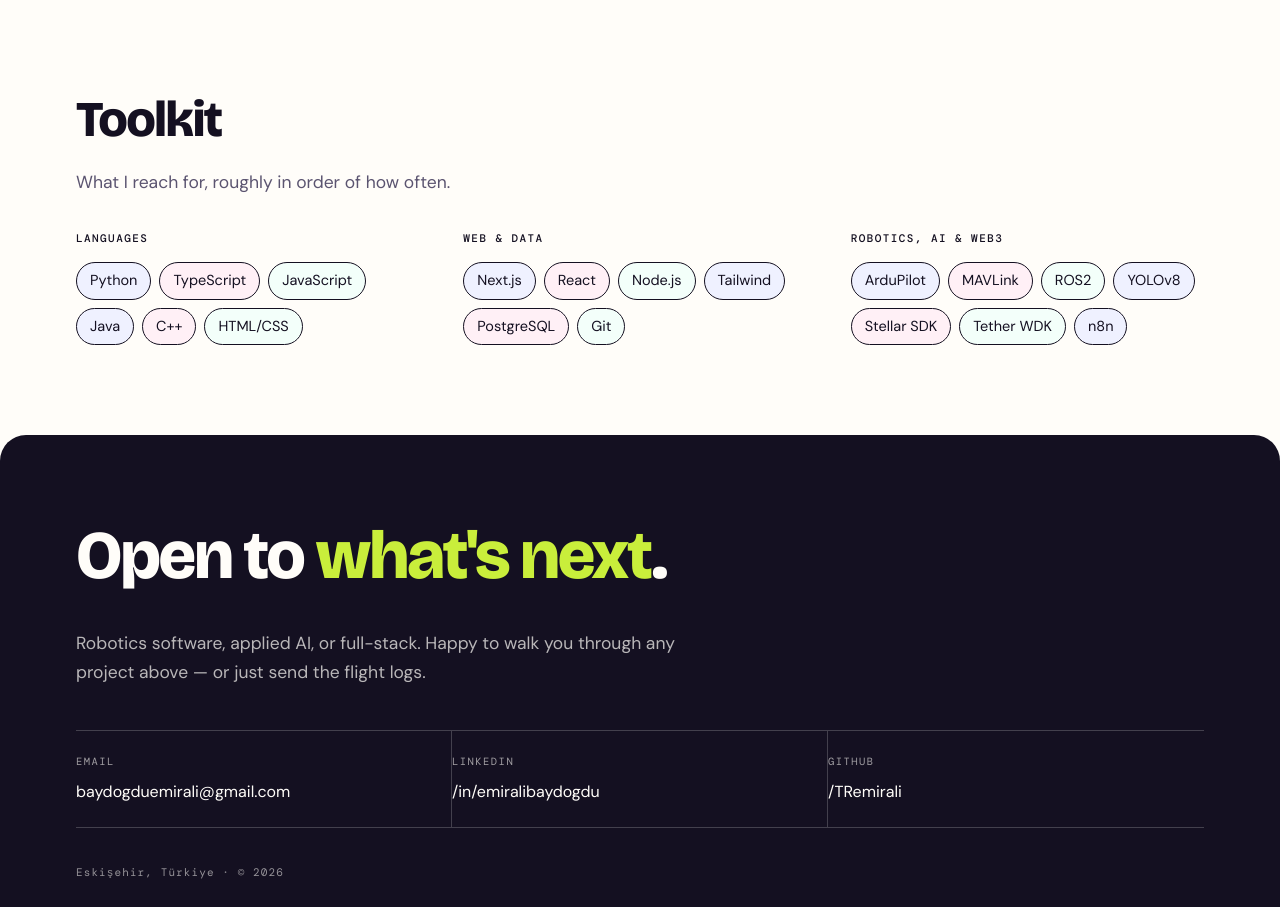
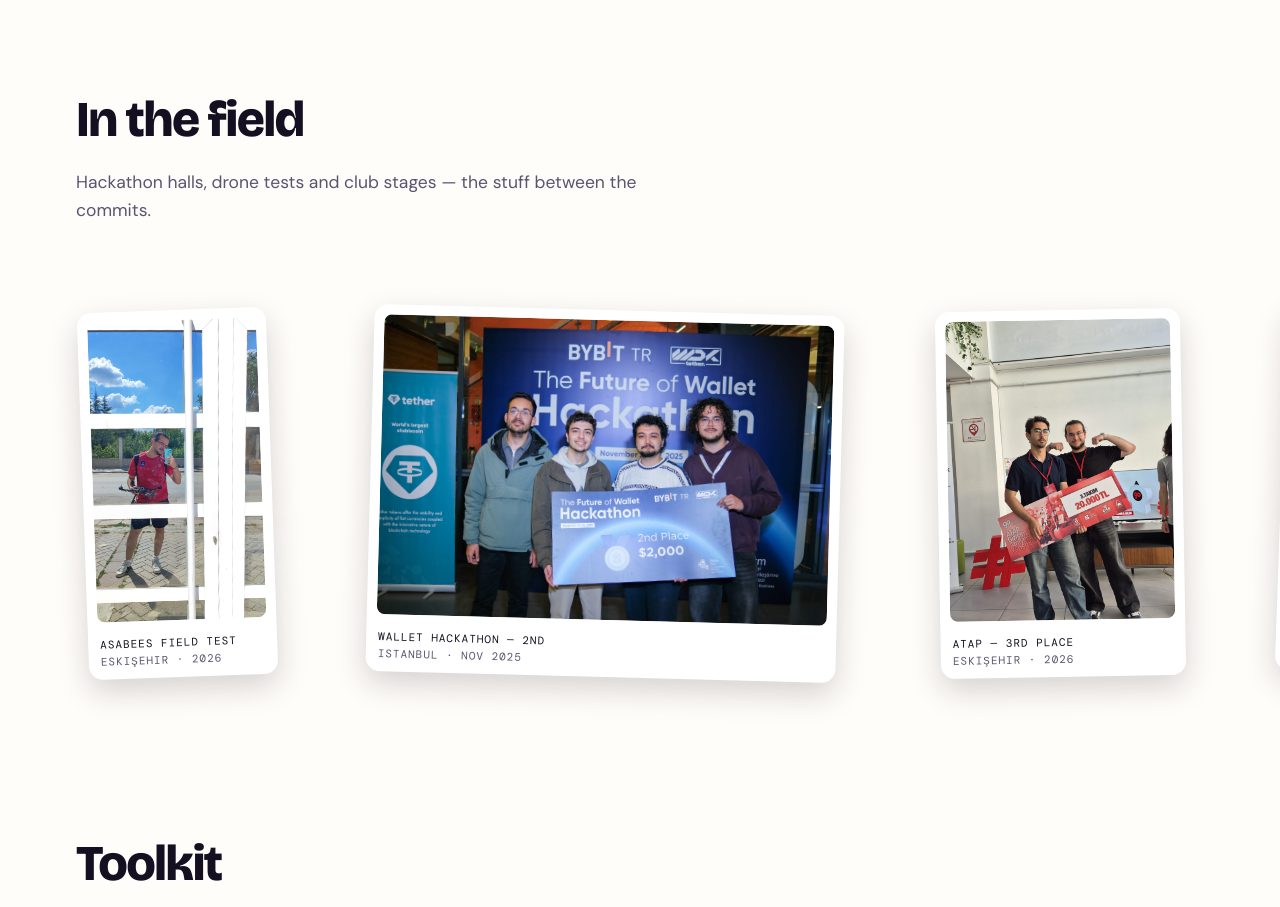
Before and after one commit to TRemirali/portfolio, a plain HTML site: page index.html in a window 1280 px wide. Shown: the part 3957-4864 px from the top of the page. Drawn offline with nearby package versions, Linux system fonts and the light colour scheme.

Commit message:
Add 'In the field' polaroid photo strip between Education and Toolkit

```diff
--- a/index.html
+++ b/index.html
@@ -171,6 +171,52 @@
   .pill:nth-child(3n+2){background:#FFF0F6}
   .pill:nth-child(3n+3){background:#F3FFFA}
   @media(max-width:760px){.stack{grid-template-columns:1fr;gap:26px}}
+
+  /* ---------------- in the field (polaroid strip) ---------------- */
+  .field-strip{
+    display:flex;gap:18px;
+    padding:34px 26px 46px;
+    padding-left:max(26px,calc(50vw - 564px));
+    scroll-padding-left:max(26px,calc(50vw - 564px));
+    overflow-x:auto;overflow-y:hidden;
+    scroll-snap-type:x mandatory;
+    overscroll-behavior-x:contain;
+    scrollbar-width:none;-ms-overflow-style:none;
+  }
+  .field-strip::-webkit-scrollbar{display:none}
+  .polaroid{
+    flex:0 0 auto;
+    background:#fff;padding:10px;border-radius:14px;
+    box-shadow:0 12px 30px rgba(20,16,33,.18);
+    scroll-snap-align:start;
+    transition:transform .25s ease;
+    display:flex;flex-direction:column;
+  }
+  .polaroid img{
+    height:300px;width:auto;object-fit:cover;
+    border-radius:8px;display:block;
+  }
+  .polaroid .cap{margin-top:12px;padding:2px 2px 0}
+  .polaroid .cap span{display:block;font-family:"DM Mono",monospace;font-size:11px;letter-spacing:.09em;text-transform:uppercase;line-height:1.5}
+  .polaroid .cap .ev{color:var(--ink)}
+  .polaroid .cap .pl{color:var(--soft)}
+  .field-strip .polaroid:nth-child(4n+1){transform:rotate(-2deg)}
+  .field-strip .polaroid:nth-child(4n+2){transform:rotate(1.5deg)}
+  .field-strip .polaroid:nth-child(4n+3){transform:rotate(-1deg)}
+  .field-strip .polaroid:nth-child(4n){transform:rotate(2deg)}
+  .field-strip .polaroid:hover,.field-strip .polaroid:focus-visible{transform:rotate(0deg) translateY(-6px)}
+  @media(max-width:760px){
+    .polaroid img{height:240px}
+  }
+  @media(prefers-reduced-motion:reduce){
+    .field-strip .polaroid,
+    .field-strip .polaroid:nth-child(4n+1),
+    .field-strip .polaroid:nth-child(4n+2),
+    .field-strip .polaroid:nth-child(4n+3),
+    .field-strip .polaroid:nth-child(4n),
+    .field-strip .polaroid:hover,
+    .field-strip .polaroid:focus-visible{transform:none}
+  }
 
   /* ---------------- contact ---------------- */
   .contact{
@@ -365,6 +411,51 @@
   </div>
 </div>
 
+<div class="sec" id="field">
+  <div class="wrap">
+    <div class="sechead"><h2>In the field</h2></div>
+    <p class="seclede">Hackathon halls, drone tests and club stages — the stuff between the commits.</p>
+  </div>
+  <div class="field-strip">
+    <figure class="polaroid" tabindex="0">
+      <img src="images/field/1-asabees-field-test.jpeg" loading="lazy" alt="Emir Ali holding a custom FPV racing drone during a field test">
+      <figcaption class="cap"><span class="ev">ASABEES field test</span><span class="pl">Eskişehir · 2026</span></figcaption>
+    </figure>
+    <figure class="polaroid" tabindex="0">
+      <img src="images/field/2-bybit-wallet-hackathon.jpeg" loading="lazy" alt="Four-person team holding the Future of Wallet Hackathon second-place check for $2,000">
+      <figcaption class="cap"><span class="ev">Wallet Hackathon — 2nd</span><span class="pl">Istanbul · Nov 2025</span></figcaption>
+    </figure>
+    <figure class="polaroid" tabindex="0">
+      <img src="images/field/3-atap-entrepreneurship.jpeg" loading="lazy" alt="Holding the ATAP entrepreneurship competition third-place check for 20,000 lira">
+      <figcaption class="cap"><span class="ev">ATAP — 3rd place</span><span class="pl">Eskişehir · 2026</span></figcaption>
+    </figure>
+    <figure class="polaroid" tabindex="0">
+      <img src="images/field/4-estu-blockchain-workshop.jpeg" loading="lazy" alt="Emir Ali presenting a technology-stack slide at an ESTU Blockchain Club workshop">
+      <figcaption class="cap"><span class="ev">Blockchain workshop</span><span class="pl">Eskişehir · 2026</span></figcaption>
+    </figure>
+    <figure class="polaroid" tabindex="0">
+      <img src="images/field/5-stellar-hack-pera.jpeg" loading="lazy" alt="Standing in front of the Stellar Hack Pera backdrop at a hackathon in Istanbul">
+      <figcaption class="cap"><span class="ev">Stellar Hack Pera</span><span class="pl">Istanbul · Jun 2025</span></figcaption>
+    </figure>
+    <figure class="polaroid" tabindex="0">
+      <img src="images/field/6-building.jpeg" loading="lazy" alt="Emir Ali coding on a laptop at a hackathon workspace">
+      <figcaption class="cap"><span class="ev">Heads-down building</span><span class="pl">Istanbul · 2025</span></figcaption>
+    </figure>
+    <figure class="polaroid" tabindex="0">
+      <img src="images/field/7-takeoff-istanbul.jpeg" loading="lazy" alt="Standing next to the Takeoff Istanbul startup event sign at Istanbul Airport">
+      <figcaption class="cap"><span class="ev">Takeoff Istanbul</span><span class="pl">Istanbul · 2025</span></figcaption>
+    </figure>
+    <figure class="polaroid" tabindex="0">
+      <img src="images/field/8-hackathon-latenight.jpeg" loading="lazy" alt="Late-night selfie at Stellar Hack Pera wearing a 404 sleep not found cap">
+      <figcaption class="cap"><span class="ev">404: sleep not found</span><span class="pl">Stellar Hack Pera · 2025</span></figcaption>
+    </figure>
+    <figure class="polaroid" tabindex="0">
+      <img src="images/field/9-istanbul.jpeg" loading="lazy" alt="Sitting on an Istanbul street with the Bosphorus and a mosque in the background">
+      <figcaption class="cap"><span class="ev">Off the clock</span><span class="pl">Istanbul · 2025</span></figcaption>
+    </figure>
+  </div>
+</div>
+
 <div class="sec" id="stack">
   <div class="wrap">
     <div class="sechead"><h2>Toolkit</h2></div>
```
Also changed, not shown: images/field/1-asabees-field-test.jpeg (added), images/field/2-bybit-wallet-hackathon.jpeg (added), images/field/3-atap-entrepreneurship.jpeg (added), images/field/4-estu-blockchain-workshop.jpeg (added), images/field/5-stellar-hack-pera.jpeg (added), images/field/6-building.jpeg (added), images/field/7-takeoff-istanbul.jpeg (added), images/field/8-hackathon-latenight.jpeg (added), images/field/9-istanbul.jpeg (added).
